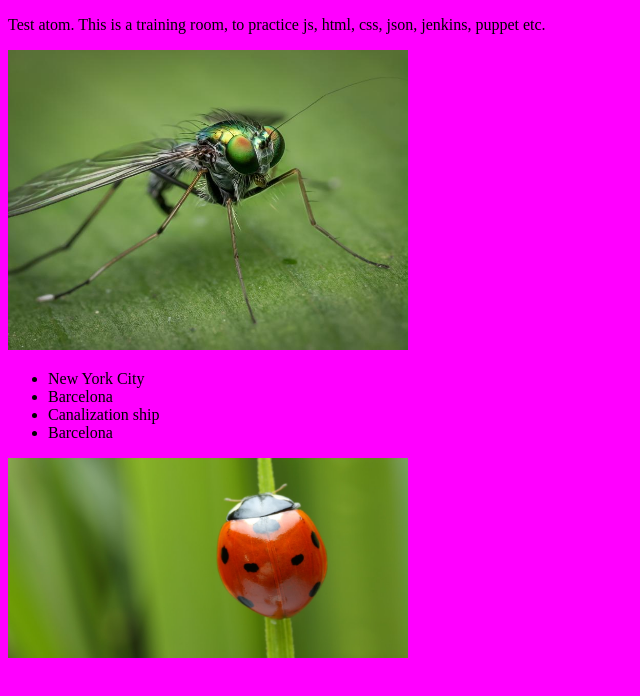
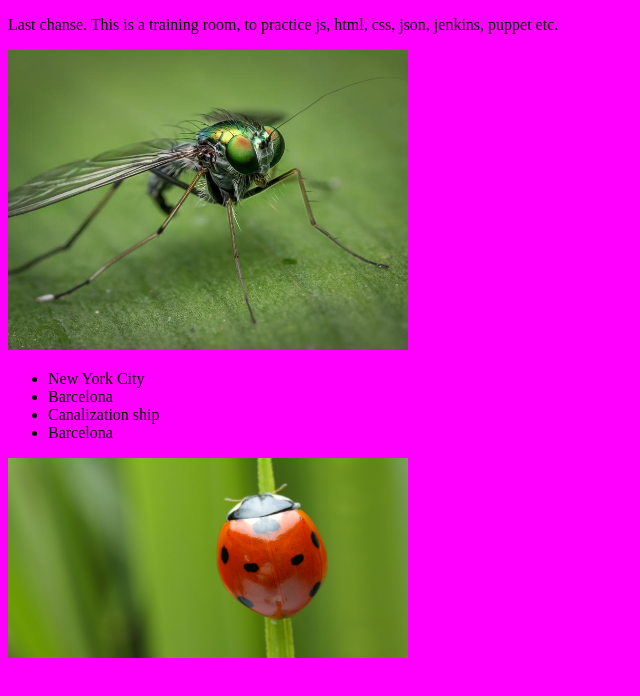
Before and after one commit to BorysShulga/gapphelp, a plain HTML site: page index.html in a window 1280 px wide. Shown: the whole page, without its empty margins (0-640 px from the left). Drawn offline with Linux system fonts and the light colour scheme.

Commit message:
bla bla bla 23:33

```diff
--- a/index.html
+++ b/index.html
@@ -2,7 +2,7 @@
 <html>
 <head>
 	<title>TRAINIG ROOM</title>
-	<p> Test atom. This is a training room, to practice js, html, css, json, jenkins, puppet etc. </p>
+	<p> Last chanse. This is a training room, to practice js, html, css, json, jenkins, puppet etc. </p>
 </head>
 
 <body>
```
